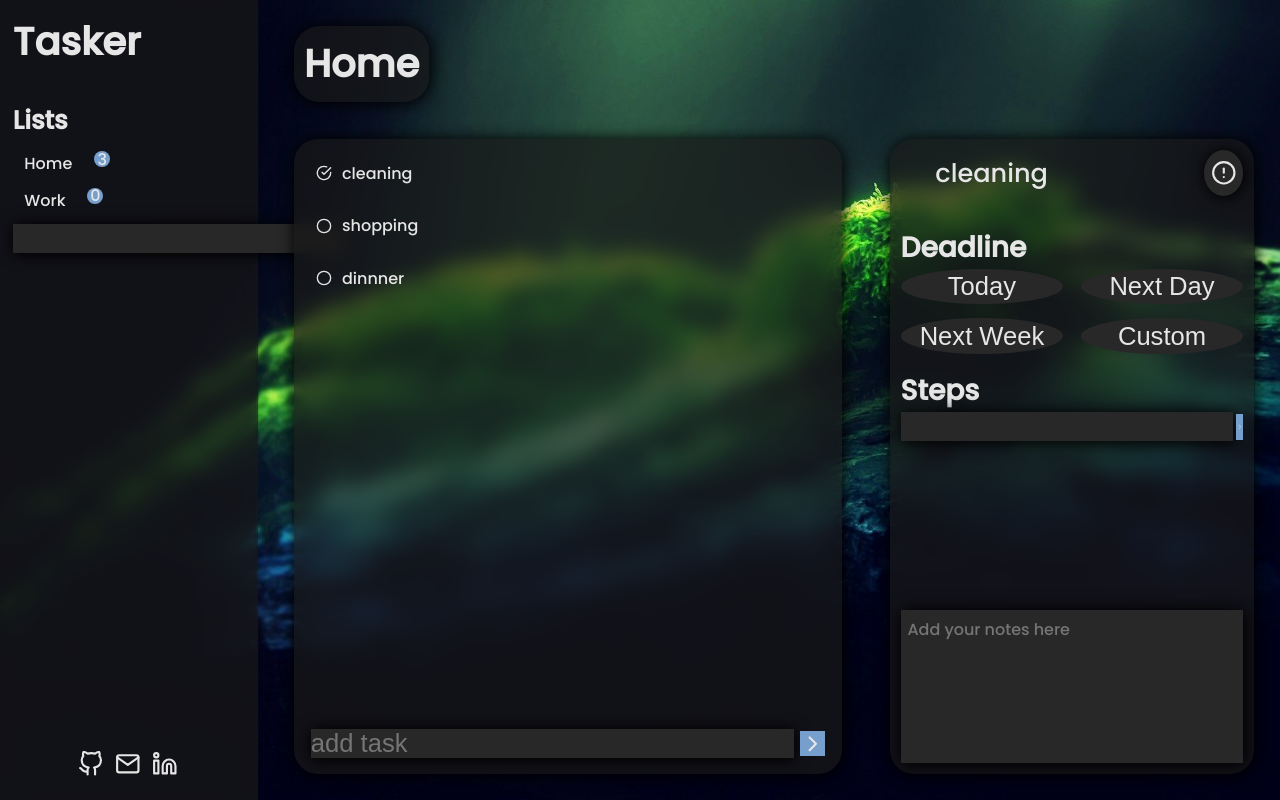
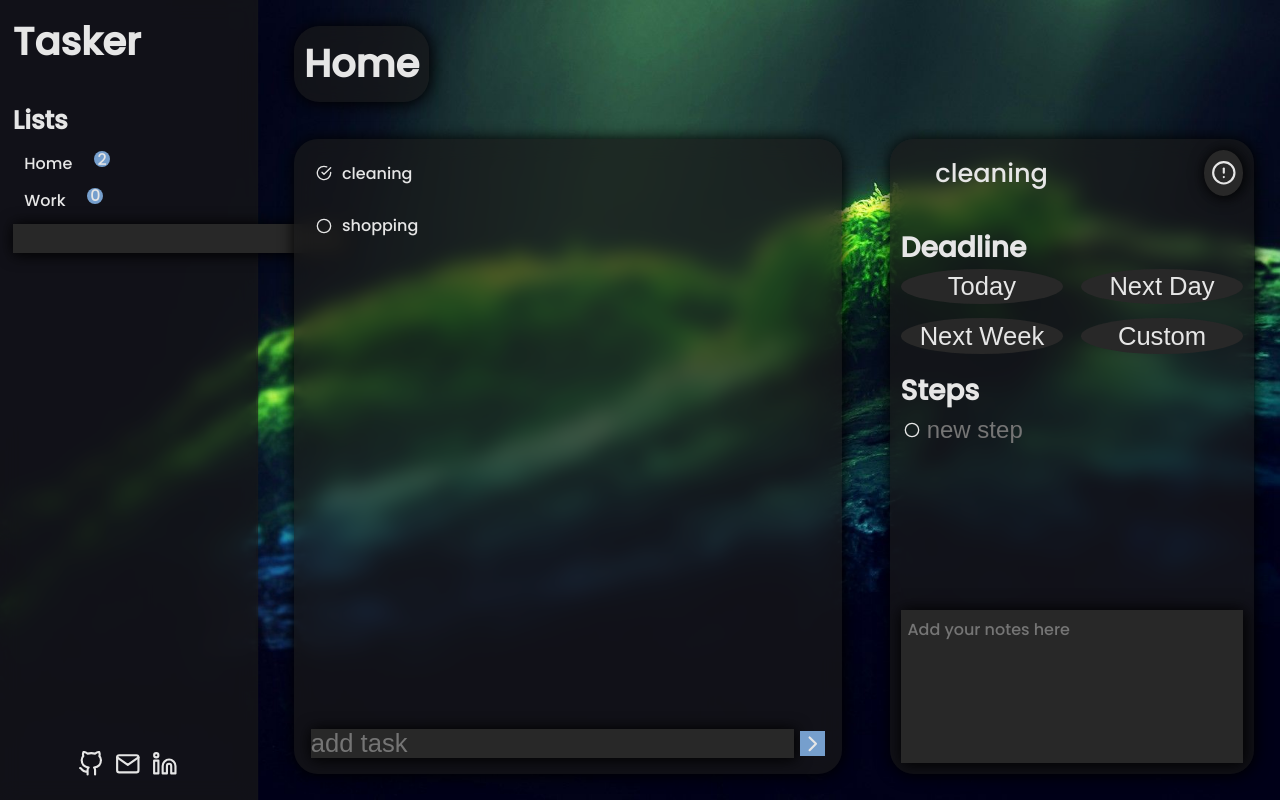
Before and after one commit to Predakor/Tasker, a React (Create React App) app: page / in a window 1280 px wide. Both pictures are taken after a click on the icon 323 px from the left and 173 px from the top of the page. Built offline with nearby package versions, Linux system fonts and the light colour scheme.

Commit message:
Description can be saved

```diff
--- a/src/App.js
+++ b/src/App.js
@@ -29,10 +29,19 @@ function App() {
     updateList(newList);
   }
 
+  function editTask(editedTask) {
+    const list = lists[active];
+    const updatedTasks = list.tasks.map((task) => {
+      return task.id === editedTask.id ? editedTask : task;
+    });
+    const newList = { ...list, tasks: updatedTasks };
+    updateList(newList);
+  }
+
   return (
     <>
       <Sidebar lists={lists} setActive={setActive} addList={addList} />
-      <TaskGroup list={lists[active]} addTask={addTask} />
+      <TaskGroup list={lists[active]} addTask={addTask} editTask={editTask} />
     </>
   );
 }
--- a/src/components/inputAdd/InputAdd.js
+++ b/src/components/inputAdd/InputAdd.js
@@ -8,9 +8,8 @@ function InputAdd({ placeholder, onSubmit }) {
   function submitHandler(e) {
     e.preventDefault();
     const input = inputRef.current;
-    if (input.value.length < 3) {
-      return console.warn("task name is to short ");
-    }
+    if (input.value.length < 3) return;
+
     onSubmit(input.value);
     input.value = "";
   }
--- a/src/components/task/Task.js
+++ b/src/components/task/Task.js
@@ -1,8 +1,8 @@
 import { useState } from "react";
-import { FiCircle, FiCheckCircle } from "react-icons/fi";
+import StatusIcon from "../StatusIcon/StatusIcon";
 import styles from "./Task.module.css";
 
-function Task({ data, onClick, className }) {
+function Task({ data, onClick, className = "" }) {
   const [taskState, setTaskState] = useState(data.isDone);
   const { id, name, isDone } = data;
 
@@ -12,14 +12,8 @@ function Task({ data, onClick, className }) {
   }
 
   return (
-    <div
-      className={`${styles.task} ${className ? className : ""}`}
-      onClick={() => onClick && onClick(id)}>
-      {isDone ? (
-        <FiCheckCircle className={styles.appear} onClick={toggleTaskState} />
-      ) : (
-        <FiCircle onClick={toggleTaskState} />
-      )}
+    <div className={`${styles.task} ${className}`} onClick={() => onClick && onClick(id)}>
+      <StatusIcon className={styles.appear} status={taskState} onClick={toggleTaskState} />
       <p className={isDone ? styles.done : ""}>{name}</p>
     </div>
   );
--- a/src/components/taskGroup/TaskGroup.js
+++ b/src/components/taskGroup/TaskGroup.js
@@ -5,13 +5,12 @@ import TaskInfo from "../taskInfo/TaskInfo";
 import InputAdd from "../inputAdd/InputAdd";
 import styles from "./TaskGroup.module.css";
 
-function TaskGroup({ list, addTask }) {
-  const [selectedTask, setSelectedTask] = useState();
+function TaskGroup({ list, addTask, editTask }) {
+  const [active, setActive] = useState();
   const { tasks } = list;
-
-  function setActive(id) {
-    for (const task of tasks) {
-      if (task.id === id) return setSelectedTask(task);
+  function setActiveTask(id) {
+    for (let i in tasks) {
+      if (tasks[i].id === id) return setActive(i);
     }
   }
 
@@ -21,11 +20,15 @@ function TaskGroup({ list, addTask }) {
         <h2>{list.name}</h2>
       </Card>
 
-      <TaskColumn className={styles.container} tasks={tasks} setSelectedTask={setActive}>
+      <TaskColumn
+        className={styles.container}
+        tasks={tasks}
+        setSelectedTask={setActiveTask}
+        editTask={editTask}>
         <InputAdd placeholder={"add task"} onSubmit={addTask} />
       </TaskColumn>
 
-      <TaskInfo className={styles.container} task={selectedTask} />
+      <TaskInfo className={styles.container} task={tasks[active]} editTask={editTask} />
     </main>
   );
 }
--- a/src/components/taskInfo/TaskInfo.js
+++ b/src/components/taskInfo/TaskInfo.js
@@ -1,63 +1,76 @@
 import Card from "../card/Card";
 import Task from "../task/Task";
-import InputAdd from "../inputAdd/InputAdd";
 import Deadline from "./deadline/Deadline";
+import StepList from "./StepList/StepList";
 import Description from "./description/Description";
+import { createStep } from "../../utils/todos";
 import { FiAlertCircle } from "react-icons/fi";
 import styles from "./TaskInfo.module.css";
 
-function warn() {
-  console.warn("not implemented");
-}
+function TaskInfo({ task, editTask }) {
+  if (!task) return <OpenTaskHint />;
 
-function TaskInfo({ task }) {
-  if (!task) {
-    return (
-      <Card className={styles.container}>
-        <h2>Select task to view details</h2>
-      </Card>
-    );
+  const { name, important, completed, deadline, steps, descr } = task;
+
+  function addStep(newStep) {
+    newStep = createStep(newStep);
+    const newSteps = [...steps, newStep];
+    editTask({ ...task, steps: newSteps });
   }
 
-  const { name, important, completeted, deadline, steps, descr } = task;
+  function editStep(editedStep) {
+    const newSteps = steps.map((step) => {
+      return step.id === editedStep.id ? editedStep : step;
+    });
+    editTask({ ...task, steps: newSteps });
+  }
+  function changeStatus() {
+    editTask({ ...task, completed: !completed });
+  }
+  function changeDeadline(newDealine) {
+    editTask({ ...task, deadline: newDealine });
+  }
+  function changeDescription(newDescr) {
+    editTask({ ...task, descr: newDescr });
+  }
+
   return (
     <Card className={styles.container}>
       <div className={styles.flexRow}>
         <Task data={task} className={styles.headerTask} />
 
-        <button className={styles.button} onClick={warn}>
+        <button className={styles.button} onClick={changeStatus}>
           <FiAlertCircle />
         </button>
       </div>
 
       <DetailsGroup className={styles.deadlineContainer} title="Deadline">
-        <Deadline
-          deadline={deadline}
-          onDateChange={(t) => {
-            console.log(t);
-          }}
-        />
+        <Deadline deadline={deadline} onDateChange={changeDeadline} />
       </DetailsGroup>
 
       <DetailsGroup title="Steps">
-        {steps?.map((subTask) => (
-          <Task data={subTask} />
-        ))}
-        <InputAdd onSubmit={warn} />
+        <StepList steps={steps} editStep={editStep} addStep={addStep} />
       </DetailsGroup>
 
-      <Description />
+      <Description value={descr} onBlur={changeDescription} />
     </Card>
   );
 }
 
-function DetailsGroup({ title, children, className }) {
+function DetailsGroup({ title, children, className = "" }) {
   return (
-    <div className={`${className} ${styles.group}`}>
+    <div className={`${styles.group} ${className}`}>
       <h3>{title}</h3>
       {children}
     </div>
   );
 }
+function OpenTaskHint() {
+  return (
+    <Card className={styles.container}>
+      <h2>Select task to view details</h2>
+    </Card>
+  );
+}
 
 export default TaskInfo;
--- a/src/components/taskInfo/description/Description.js
+++ b/src/components/taskInfo/description/Description.js
@@ -1,7 +1,7 @@
 import { useEffect, useRef, useState } from "react";
 import styles from "./Description.module.css";
 
-function Description({ onValueChange, value }) {
+function Description({ onBlur, value }) {
   const [height, setHeight] = useState();
   const [input, setInput] = useState(value);
   const fakeInputRef = useRef();
@@ -10,21 +10,25 @@ function Description({ onValueChange, value }) {
     const target = fakeInputRef.current;
     const paddings = 2 * parseInt(getComputedStyle(target).padding);
     const totalContentHeight = Math.floor(target.scrollHeight - paddings);
+    if (totalContentHeight !== height) setHeight(totalContentHeight);
 
-    if (totalContentHeight === height) return;
-    setHeight(totalContentHeight);
+    const timeoutID = setTimeout(() => onBlur(input), 2000);
+    return () => clearTimeout(timeoutID);
   }, [input]);
+  useEffect(() => setInput(value), [value]);
 
   return (
     <div className={styles.container}>
       <textarea
         className={styles.descr}
+        onChange={(e) => setInput(e.target.value)}
+        onBlur={(e) => onBlur(e.target.value)}
+        value={input}
         aria-label="write note here it will be autosaved"
         placeholder="Add your notes here"
-        onChange={(e) => setInput(e.target.value)}
         style={{ height: height }}
       />
-      <div ref={fakeInputRef} className={styles.hiddenIput}>
+      <div className={styles.hiddenIput} ref={fakeInputRef}>
         {input}
       </div>
     </div>
--- a/src/utils/dummyData.js
+++ b/src/utils/dummyData.js
@@ -19,17 +19,12 @@ const dummyData = [
         completed: false,
         important: false,
         deadline: today(),
-        steps: [],
+        steps: [
+          { id: 0, name: "go out", completed: true },
+          { id: 1, name: "find shop", completed: false },
+          { id: 2, name: "buy broceres", completed: false },
+        ],
         descr: "shopping list",
-      },
-      {
-        id: 2,
-        name: "dinnner",
-        completed: false,
-        important: false,
-        deadline: null,
-        steps: [],
-        descr: "",
       },
     ],
   },
```
